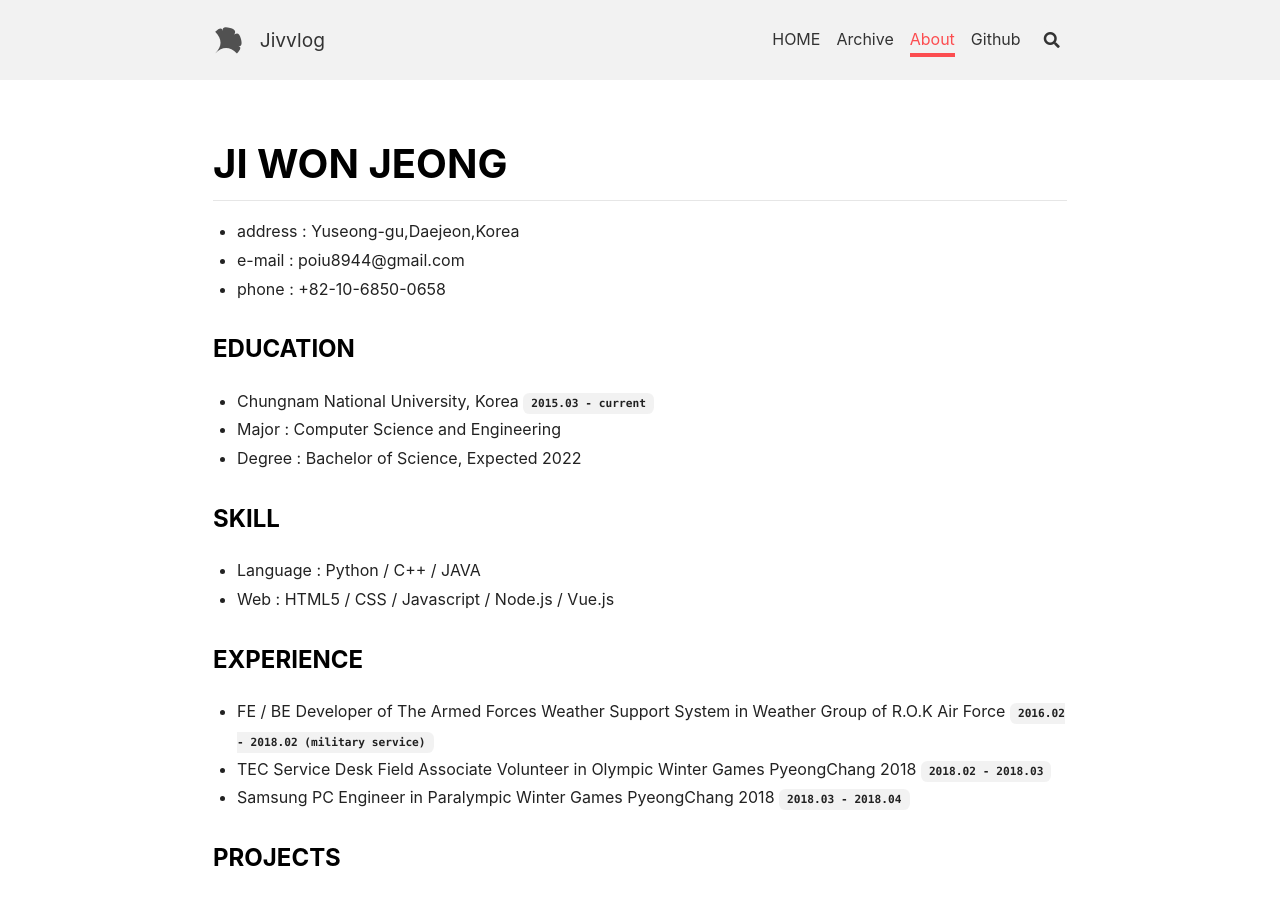
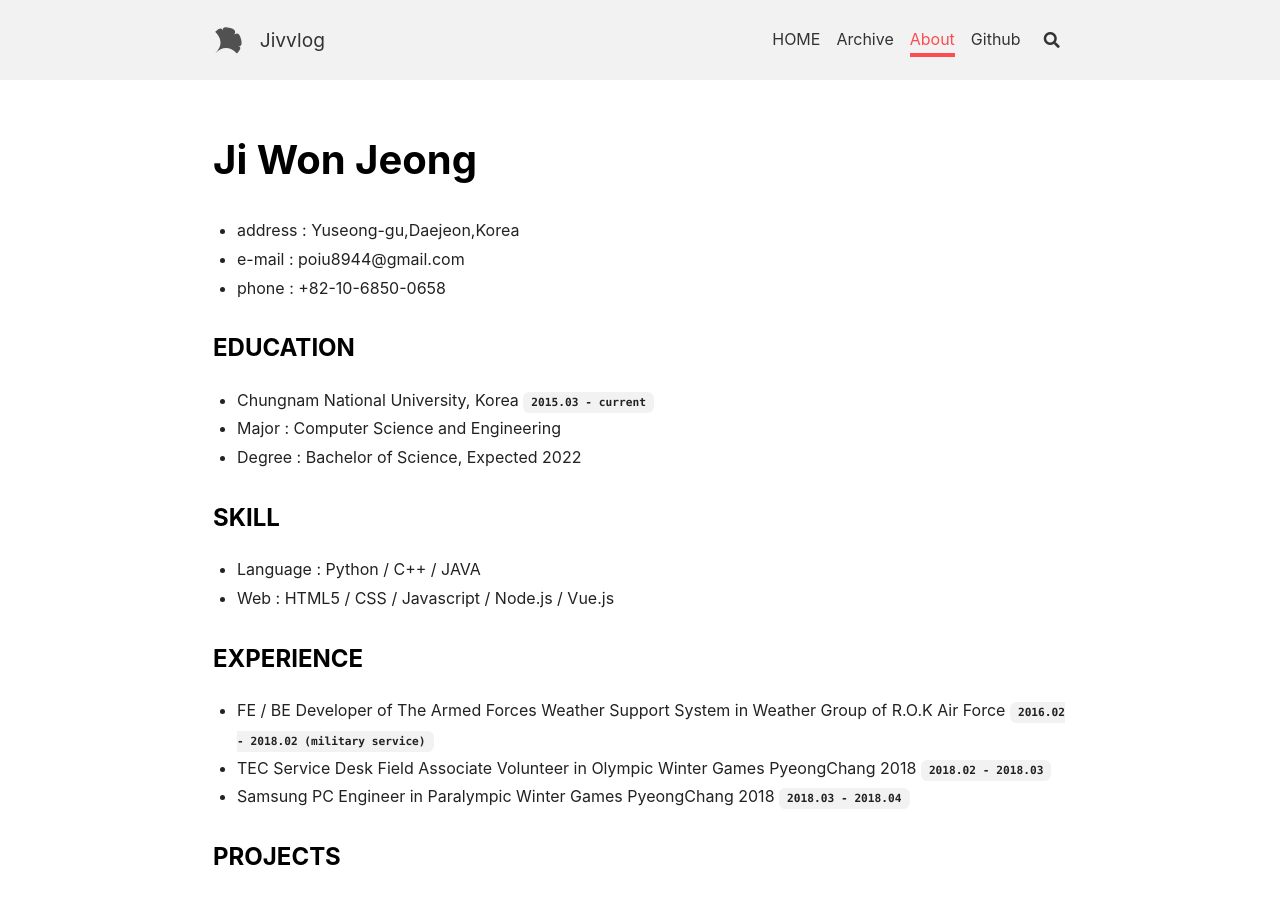
Before and after one commit to Jivvon/jivvon.github.io, a Jekyll site: the page built from about.md, in a window 1280 px wide and 900 px high. Built offline with Jekyll 4.4.1, drawn with Linux system fonts in a browser that asks for light colours; nearby versions of some CDN libraries; part of the change alters nothing that is shown.

```diff
--- a/about.md
+++ b/about.md
@@ -23,10 +23,9 @@ layout: article
 #   fr-FR   : *FR
 #   fr-LU   : *FR
 #   # @end locale config
+title: Ji Won Jeong
 key: page-about
 ---
-
-# JI WON JEONG
 
 - address : Yuseong-gu,Daejeon,Korea
 - e-mail : poiu8944@gmail.com
```
Also changed, not shown: 2 other files.
